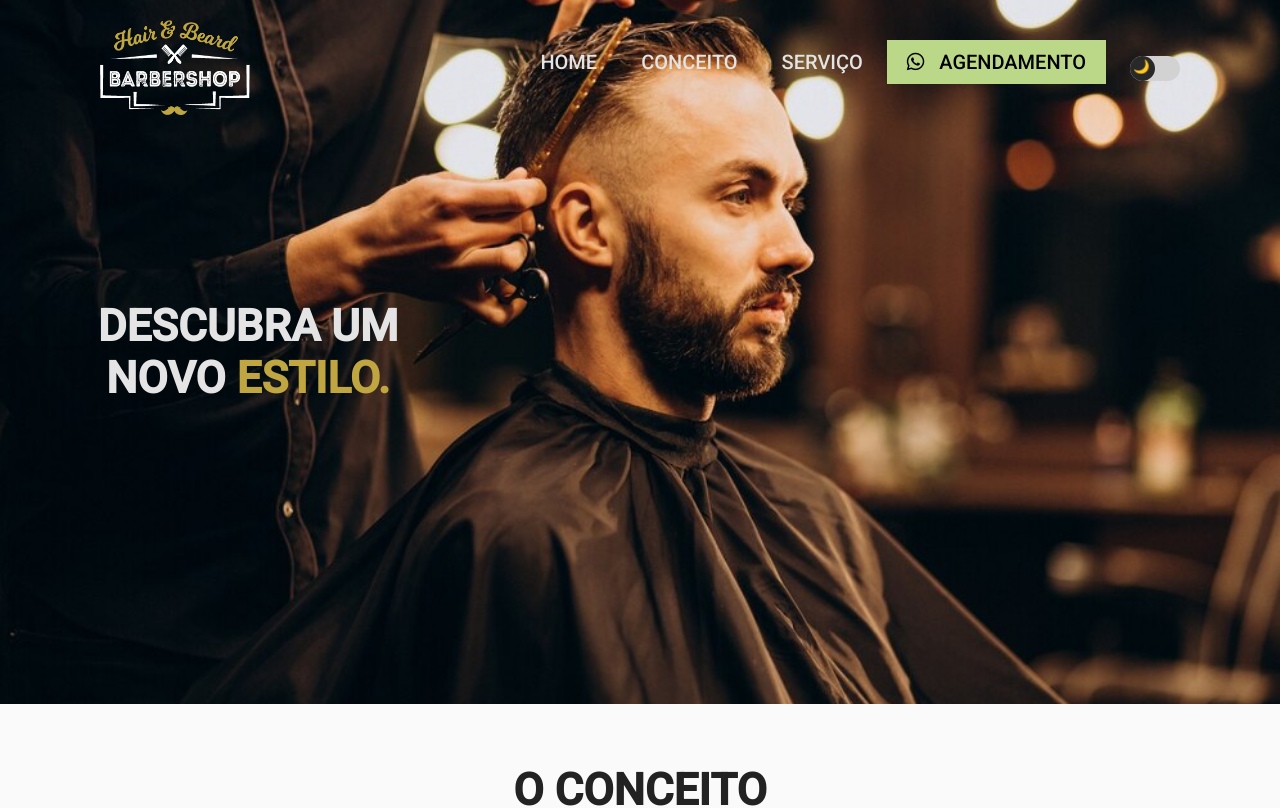
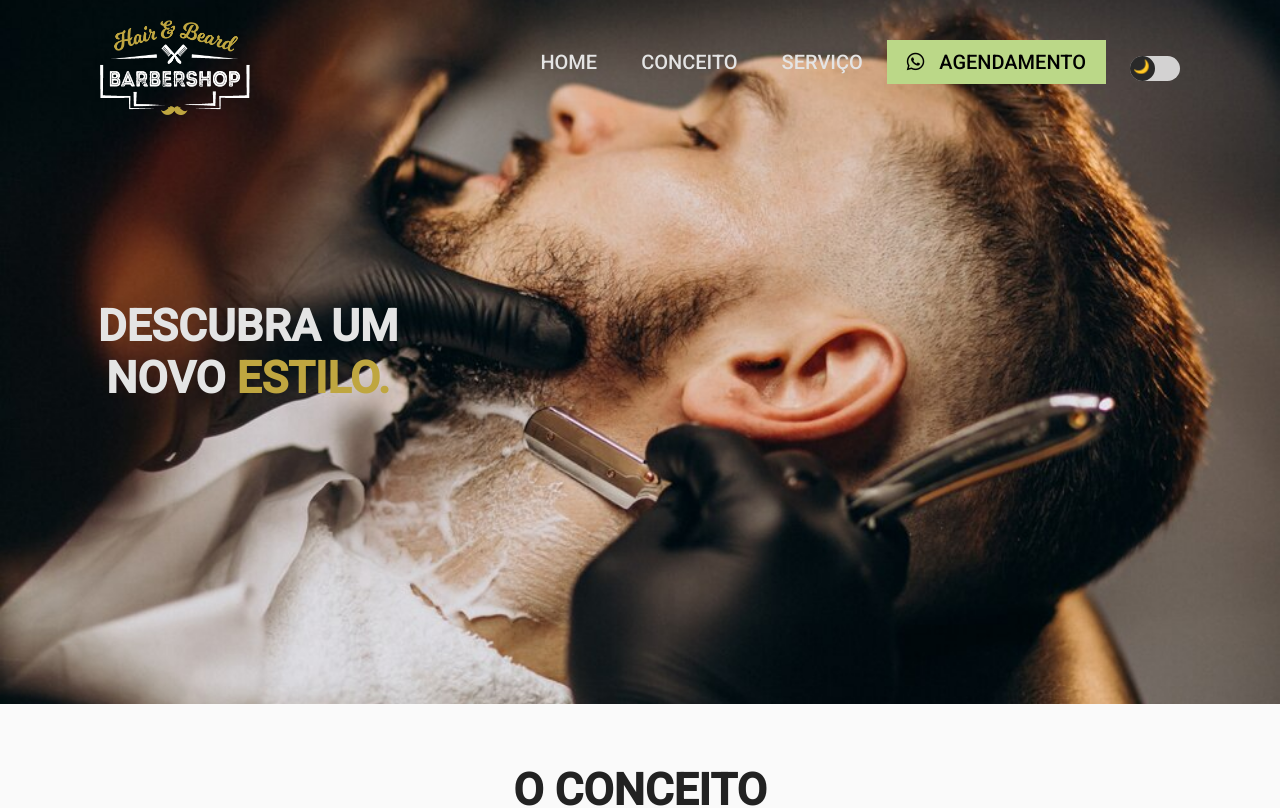
Before and after one commit to neto069/barbearia_1, a plain HTML site: page index.html in a window 1280 px wide. Shown: the top 808 px of the page. Drawn offline with Linux system fonts and the light colour scheme.

Commit message:
Update style.css

```diff
--- a/style.css
+++ b/style.css
@@ -239,7 +239,7 @@ body{
 /* intro */
 
 .intro{
-    background: url(img/img1.jpg) no-repeat center;
+    background: url(img/img4.jpg) no-repeat center;
     background-size: cover;
     padding: 300px 0;
     margin-top: -180px;
```
